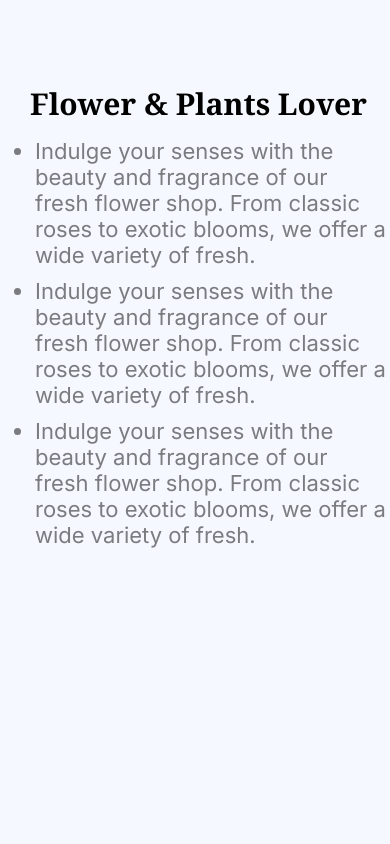
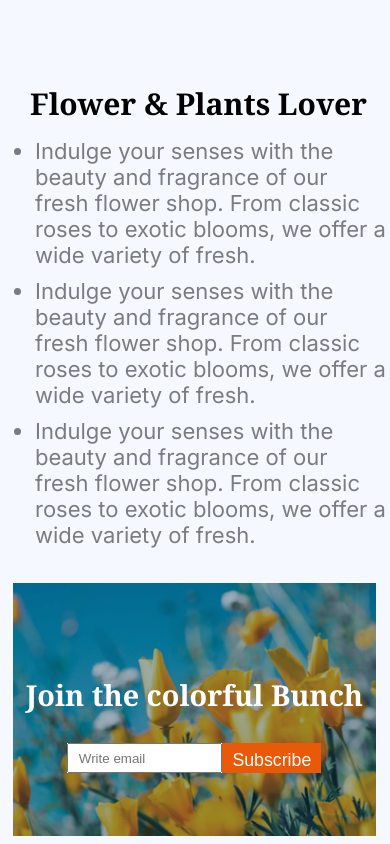
Before and after one commit to istiakmasrursaad/FlowerShop-LandingPage01, a plain HTML site: page index.html in a window 390 px wide. Shown: the part 3182-4026 px from the top of the page. Before the commit the page ends 3730 px from the top, so only its background shows below. Drawn offline with Linux system fonts and the light colour scheme.

Commit message:
join section added

```diff
--- a/index.html
+++ b/index.html
@@ -129,6 +129,18 @@
 
     </main>
 
+    <!-- join the colorful bunch -->
+
+    <div class="colorfulSection">
+        <h3 class="colorfulHeaderCls noto-serif-font">Join the colorful Bunch</h3>
+        <div class="colorInp">
+             <input class=" " type="email" placeholder="  Write email" >
+            <button class="ColorBtn">Subscribe</button>
+        </div>
+
+        </div>
+
+
 
 </body>
 </html>
--- a/style.css
+++ b/style.css
@@ -269,8 +269,49 @@ a{
 
 }
 
+/* join the colorful bunch  */
+.colorfulSection{
+    background-image: url(assets/news-letter-bg.png);background-repeat: no-repeat;
+    background-size: cover;
+    background-position: center;
+    display: flex;
+    justify-content: center;
+    flex-direction: column;
+    align-items: center;
+    justify-content: center;
+    width: 100%;
+    height: 75vh;
+    margin-top: 120px;
+}
+
+.colorfulHeaderCls{
+    font-weight: 700;
+    font-size: 3.125rem;
+    color: white;
+
+}
+
+.colorInp{
+    background:white;
+    display: flex;
+    gap: 0px;
+    width: 53%;
+    height: 12%;
+    margin-right: 0px;
 
 
+}
+.ColorBtn{
+    background-color:#E95A08 ;
+    color: rgb(255, 255, 255);
+    border: none;
+    padding: 3% 4%;
+    font-size: 1.11rem;
+    margin-left: 0px;
+}
+input[type="email"]{
+    width: 100%;
+}
 
 
 
@@ -364,4 +405,22 @@ a{
     padding: 0px;
 }
 
+.bg-letter{
+    width: 393px;
+
+}
+.colorfulSection{
+    margin-top: 170px;
+     width: 43vh;
+    height: 30vh;
+}
+.colorfulHeaderCls{
+    font-size: 1.8rem;
+}
+.colorInp{
+    width: 70%;
+}
+
+
+
     }
```
